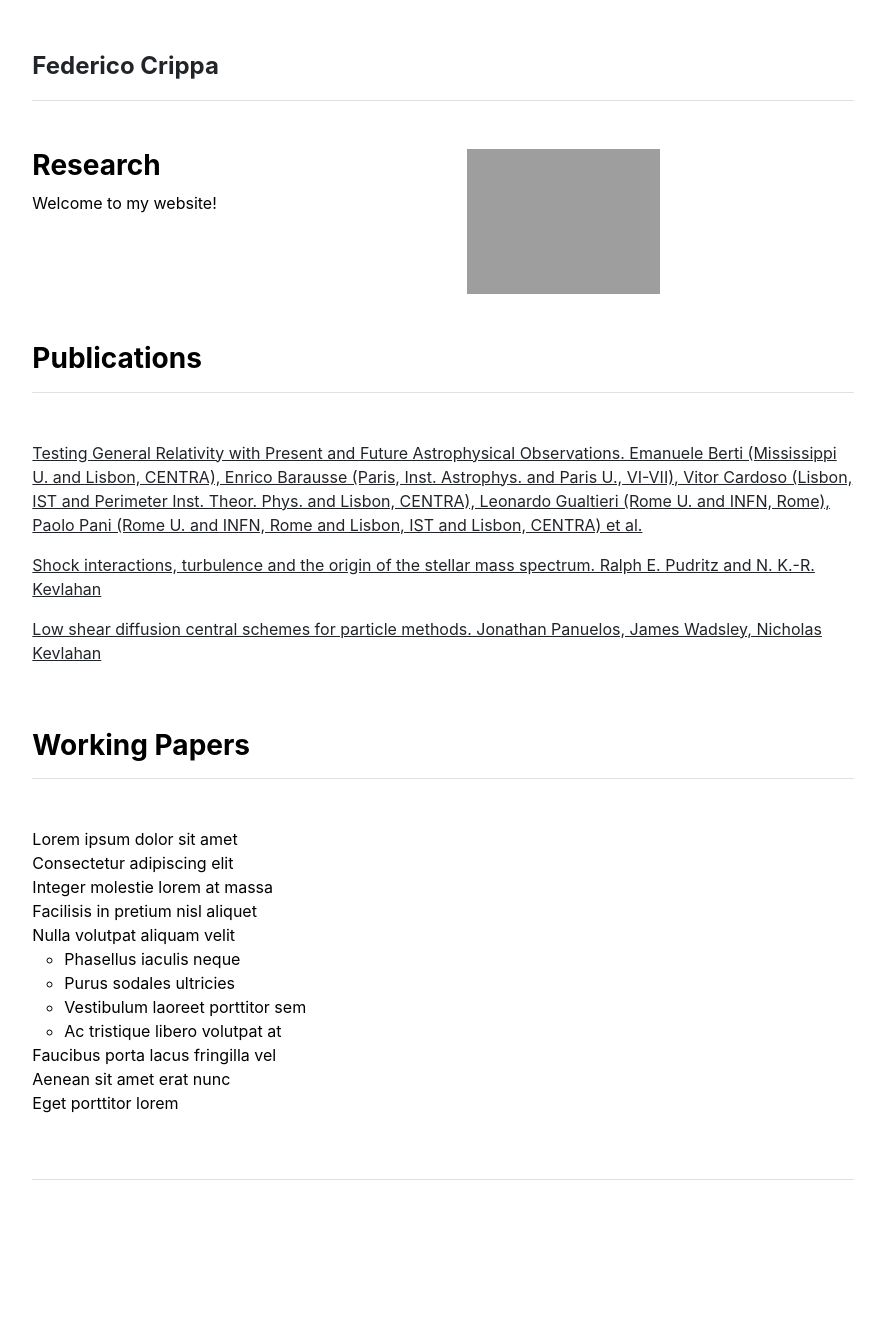
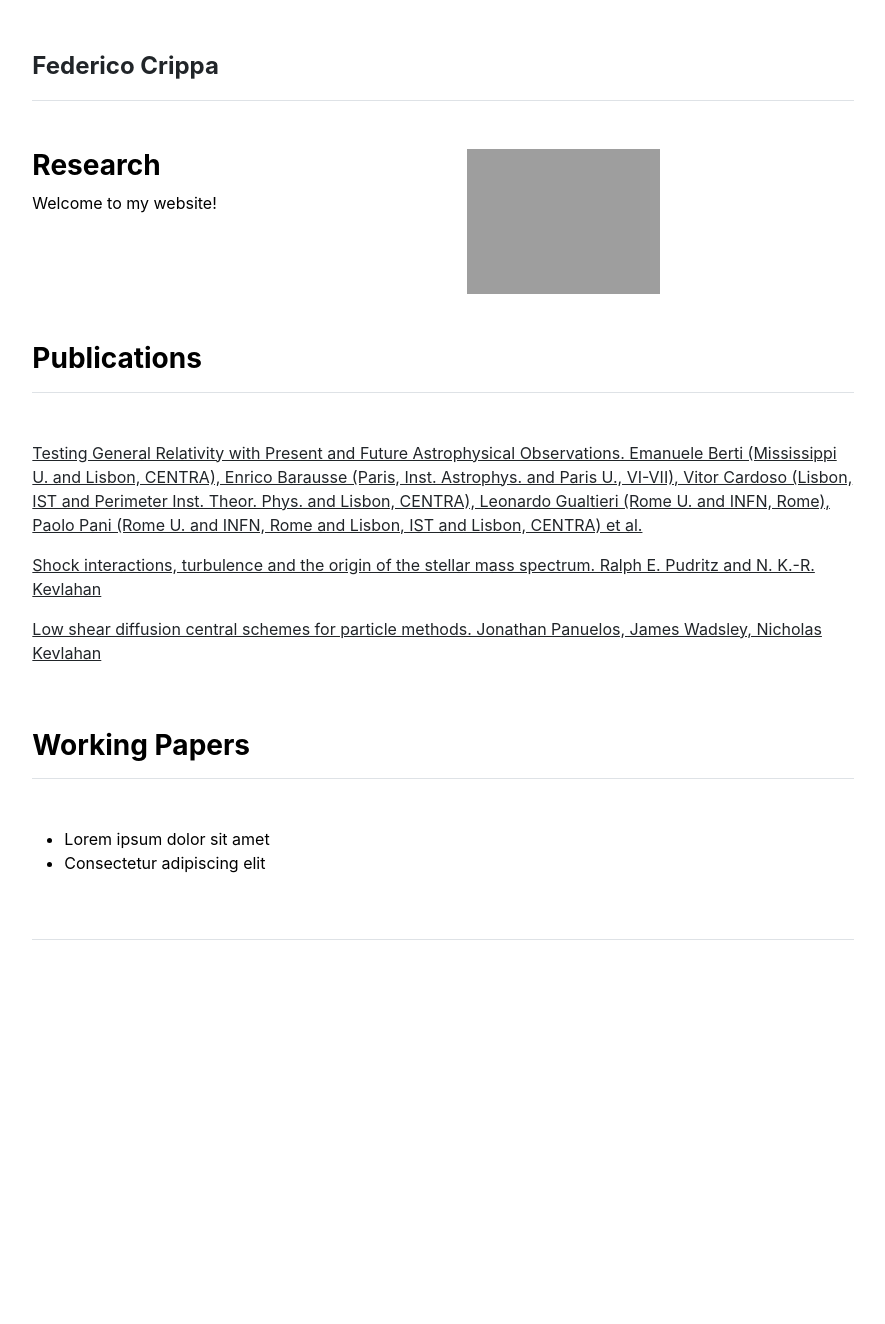
Before and after one commit to fedecrp/fedecrp.github.io, a Jekyll site: the page built from index.md, in a window 1280 px wide. Shown: the whole page, without its empty margins (197-1082 px from the left). Built offline with Jekyll 4.4.1, drawn with Linux system fonts in a browser that asks for light colours; after the commit the page ends 1084 px from its top, so only the background shows below that.

Commit message:
Update working_papers.html

```diff
--- a/_includes/working_papers.html
+++ b/_includes/working_papers.html
@@ -1,22 +1,9 @@
 <div class="row g-5 mb-5">
   <div>
     <h3 class="fw-bold border-bottom pb-3 mb-5">Working Papers</h3>
-    <ul class="list-unstyled">
+    <ul>
   <li>Lorem ipsum dolor sit amet</li>
   <li>Consectetur adipiscing elit</li>
-  <li>Integer molestie lorem at massa</li>
-  <li>Facilisis in pretium nisl aliquet</li>
-  <li>Nulla volutpat aliquam velit
-    <ul>
-      <li>Phasellus iaculis neque</li>
-      <li>Purus sodales ultricies</li>
-      <li>Vestibulum laoreet porttitor sem</li>
-      <li>Ac tristique libero volutpat at</li>
-    </ul>
-  </li>
-  <li>Faucibus porta lacus fringilla vel</li>
-  <li>Aenean sit amet erat nunc</li>
-  <li>Eget porttitor lorem</li>
 </ul>
   </div>
 </div>
```
